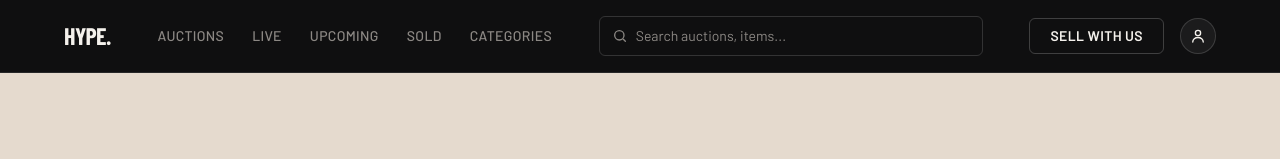
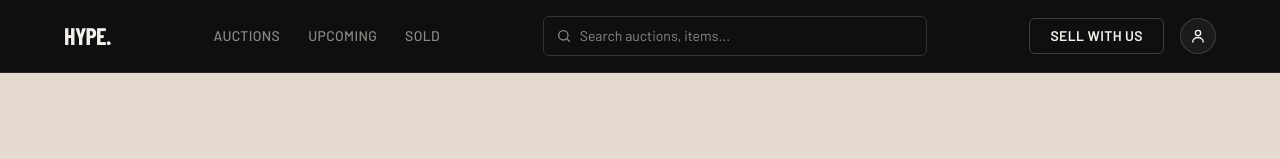
Before and after one commit to nitin14gupta/thc-auction, a Next.js app in the folder client/: page / in a window 1280 px wide. Shown: the top 159 px of the page. Built offline with nearby package versions, Linux system fonts and the light colour scheme; no server answers; a web font is replaced by a local one.

Commit message:
fix: update navLinks href for Auctions to point to live auctions

```diff
--- a/client/src/constants/site.ts
+++ b/client/src/constants/site.ts
@@ -1,9 +1,7 @@
 export const navLinks = [
-  { label: "Auctions", href: "/auctions" },
-  { label: "Live", href: "/live" },
+  { label: "Auctions", href: "/live" },
   { label: "Upcoming", href: "/upcoming" },
   { label: "Sold", href: "/sold" },
-  { label: "Categories", href: "/categories" },
 ] as const;
 
 export const stats = [
```
